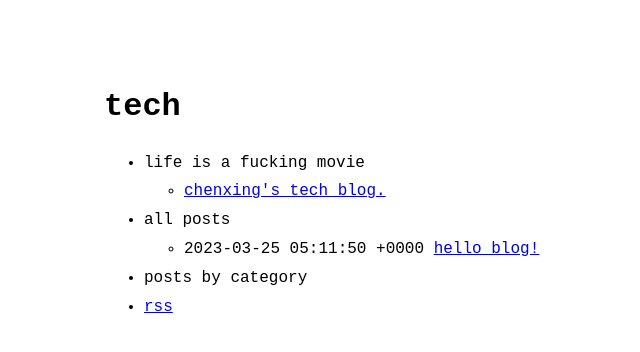
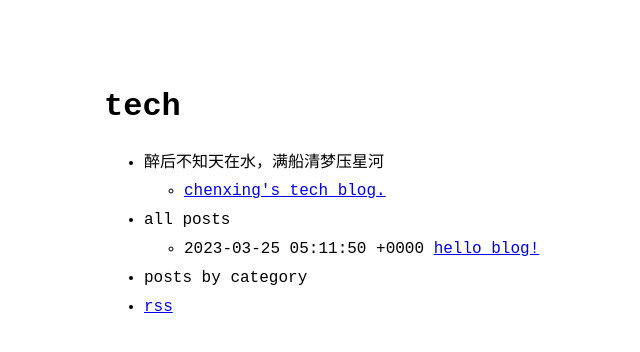
Before and after one commit to ChenXing-tech/ChenXing-tech.github.io, a Jekyll site: the page built from index.markdown, in a window 1280 px wide. Shown: the top 352 px of the page, without its empty margins (216-856 px from the left). Built offline with Jekyll 4.4.1, drawn with Linux system fonts in a browser that asks for light colours.

Commit message:
Update menu.yml
更新标题

```diff
--- a/_data/menu.yml
+++ b/_data/menu.yml
@@ -2,7 +2,7 @@
 # https://github.com/riggraz/no-style-please#customize-the-menu
 
 entries:
-  - title: life is a fucking movie
+  - title: 醉后不知天在水，满船清梦压星河
     entries:
       - title: chenxing's tech blog.
         url: https://github.com/ChenXing-tech
```
